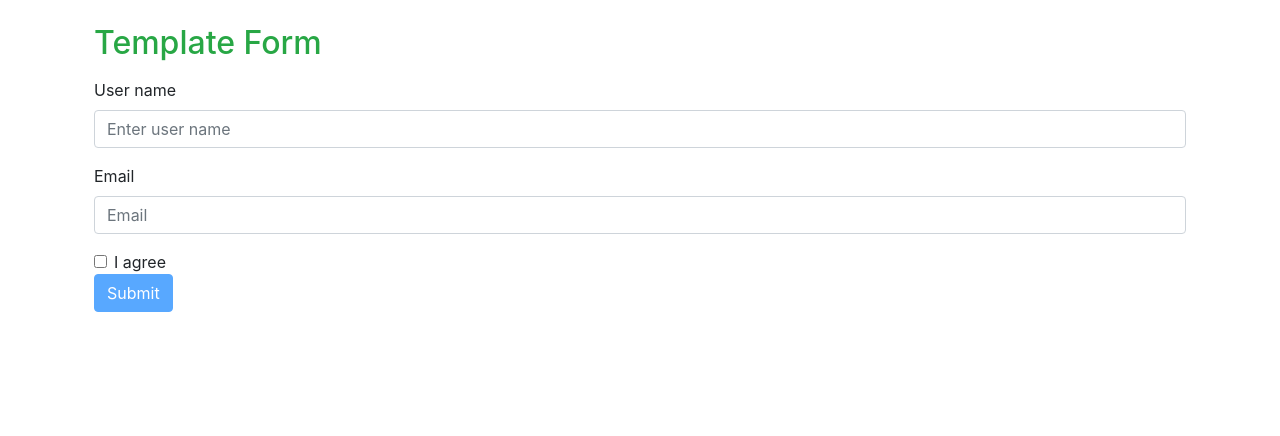
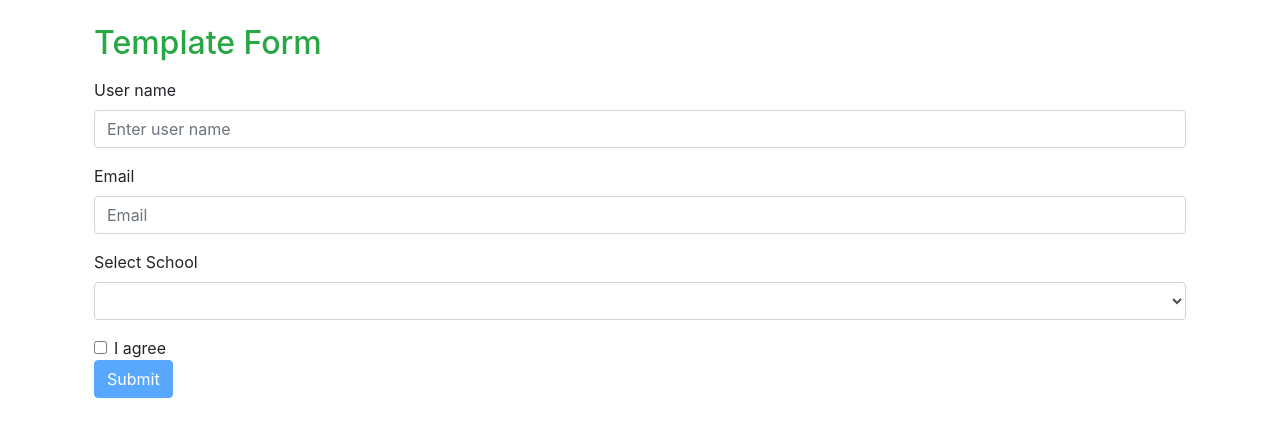
Before and after one commit to afolabiopakunle/angular-template-test, an Angular app: page / in a window 1280 px wide. Shown: the top 436 px of the page. Built offline with nearby package versions, Linux system fonts and the light colour scheme.

Commit message:
select list works

```diff
--- a/src/app/app.component.html
+++ b/src/app/app.component.html
@@ -28,6 +28,19 @@
       placeholder="Email">
       <small *ngIf="email.invalid && email.touched" id="emailHelp" class="form-text text-danger m-0">Required field</small>
     </div>
+
+    <div class="form-group">
+    <label for="exampleFormControlSelect1">Select School</label>
+    <select required ngModel name="school" class="form-control" id="exampleFormControlSelect1">
+      <option value="loyola">Loyola College</option>
+      <option value="urbanDay">Urban Day</option>
+      <option value="ikolaba">Ikolaba Grammar School</option>
+      <option value="gci">Goverment College, Ibadan</option>
+      <option value="isi">Ibadan School International</option>
+    </select>
+  </div>
+
+
     <div class="form-check">
       <input required name="agree" ngModel type="checkbox" class="form-check-input" id="exampleCheck1">
       <label class="form-check-label" for="exampleCheck1">I agree</label>
```
